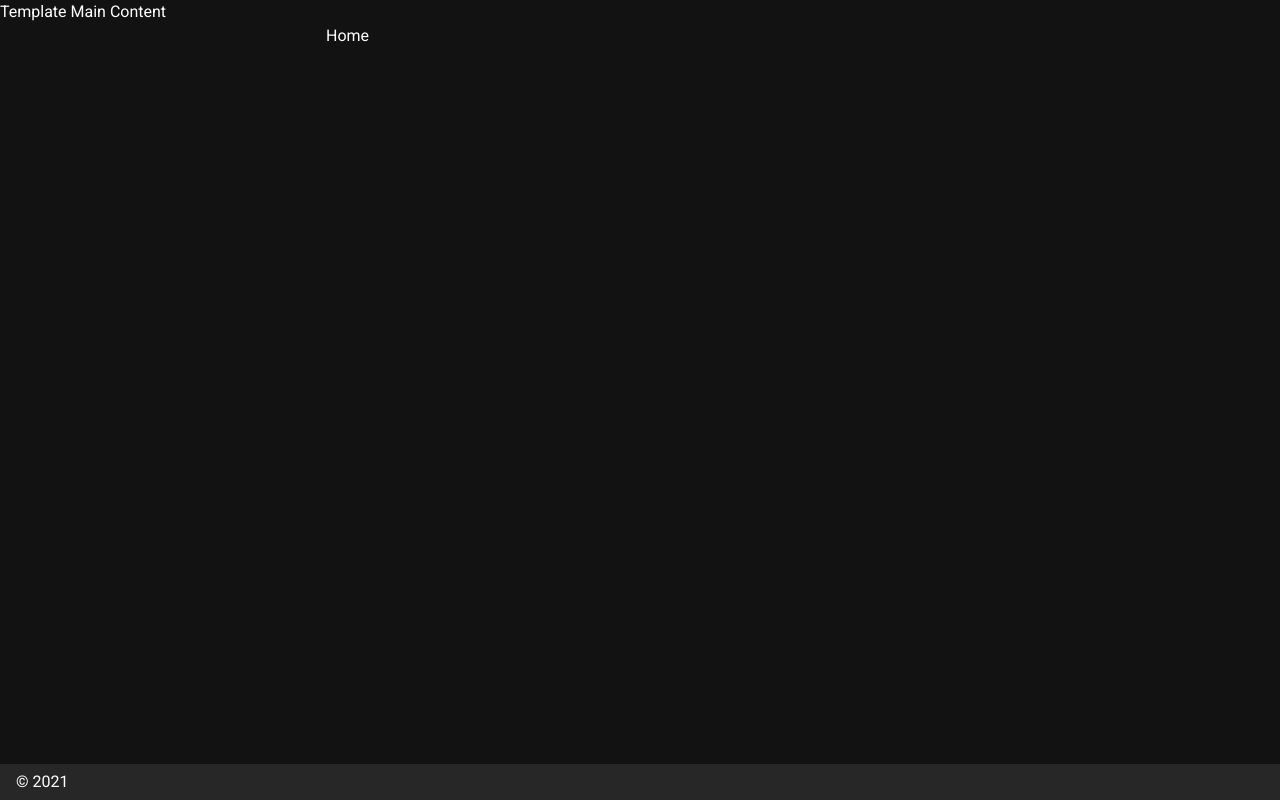
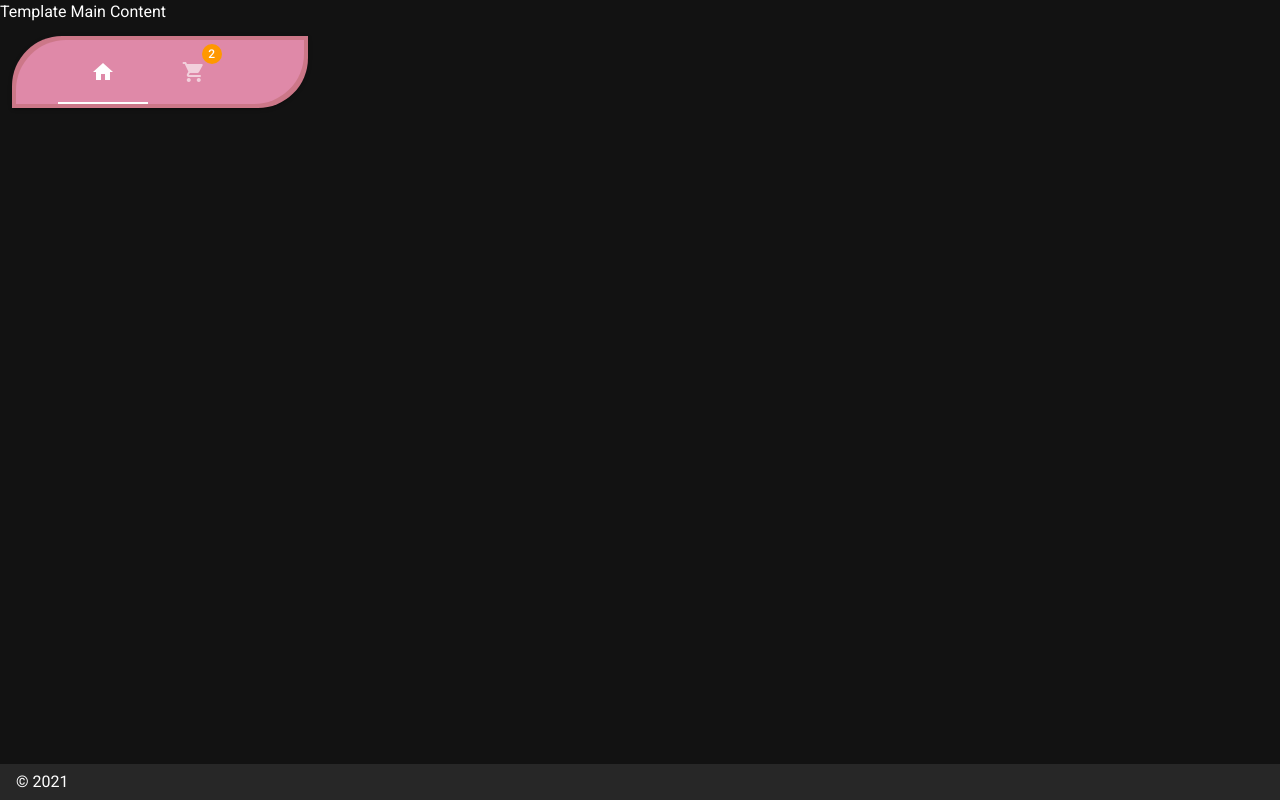
Before and after one commit to DaniloParkour/github-users, a Nuxt app: page / in a window 1280 px wide. Built offline with nearby package versions, Linux system fonts and the light colour scheme.

Commit message:
Tabs with rounded 2 vertices visual

```diff
--- a/pages/index.vue
+++ b/pages/index.vue
@@ -1,9 +1,29 @@
 <template>
-  <v-row justify="center" align="center">
-    <v-col cols="12" sm="8" md="6">
-      Home
-    </v-col>
-  </v-row>
+  <v-container fluid>
+    <v-row justify="left" align="center">
+      <v-col cols="3">
+        <v-card class="mb-2 pa-1 twoRoundedVertices" color="#CC7788">
+          <v-toolbar color="#DF89A8" dark flat>
+            <v-tabs align-with-title>
+              <v-tabs-slider color="white"></v-tabs-slider>
+              <v-tab>
+                <v-btn dark icon>
+                  <v-icon>mdi-home</v-icon>
+                </v-btn>
+              </v-tab>
+              <v-tab>
+                <v-btn dark icon>
+                  <v-badge content="2" color="orange">
+                    <v-icon>mdi-cart</v-icon>
+                  </v-badge>
+                </v-btn>
+              </v-tab>
+            </v-tabs>
+          </v-toolbar>
+        </v-card>
+      </v-col>
+    </v-row>
+  </v-container>
 </template>
 
 <script>
@@ -11,3 +31,12 @@ export default {
   name: 'IndexPage',
 }
 </script>
+
+<style scoped>
+.twoRoundedVertices {
+  border-radius: 50px 0px 50px 0px !important;
+}
+.border {
+  border: 2px solid white !important;
+}
+</style>
```
